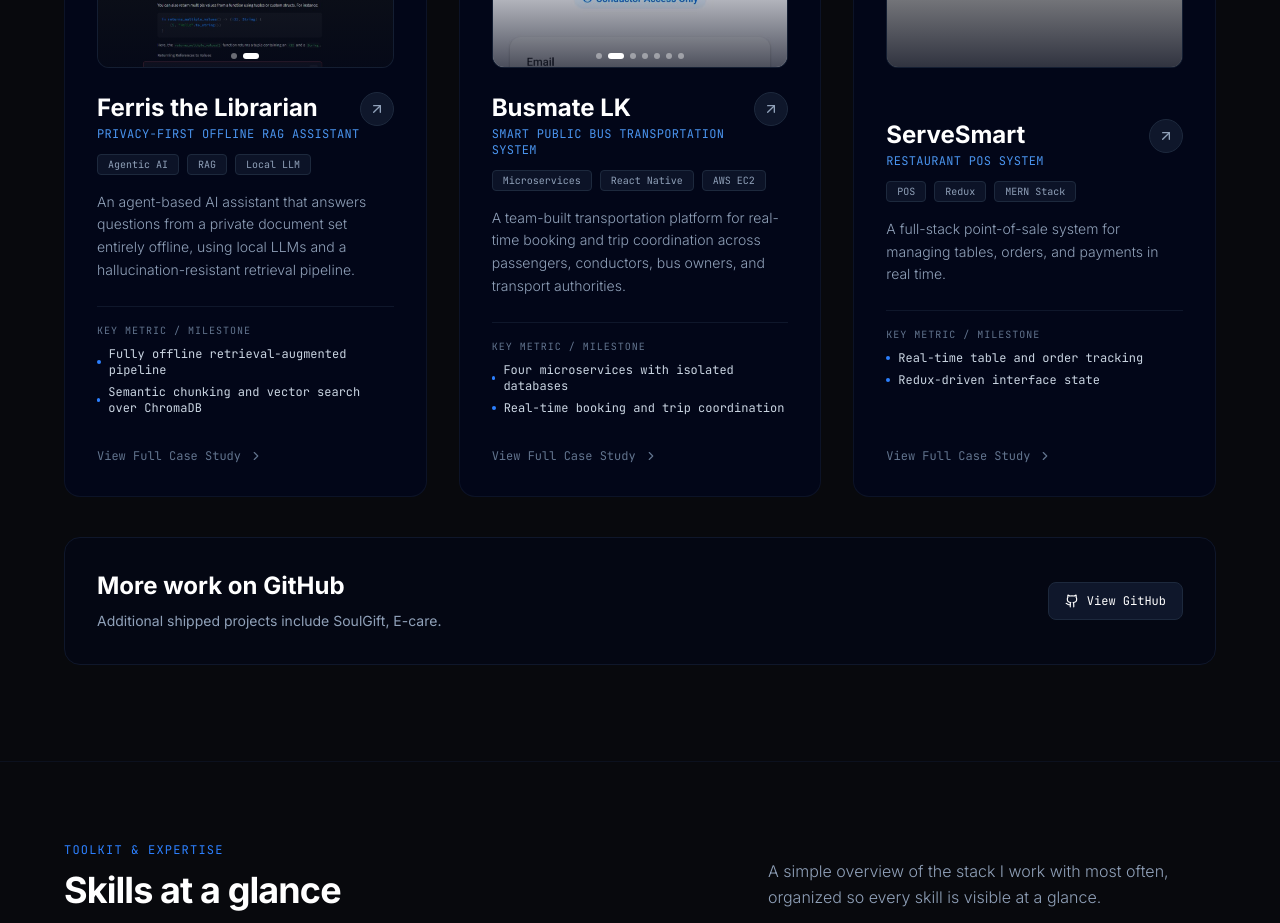
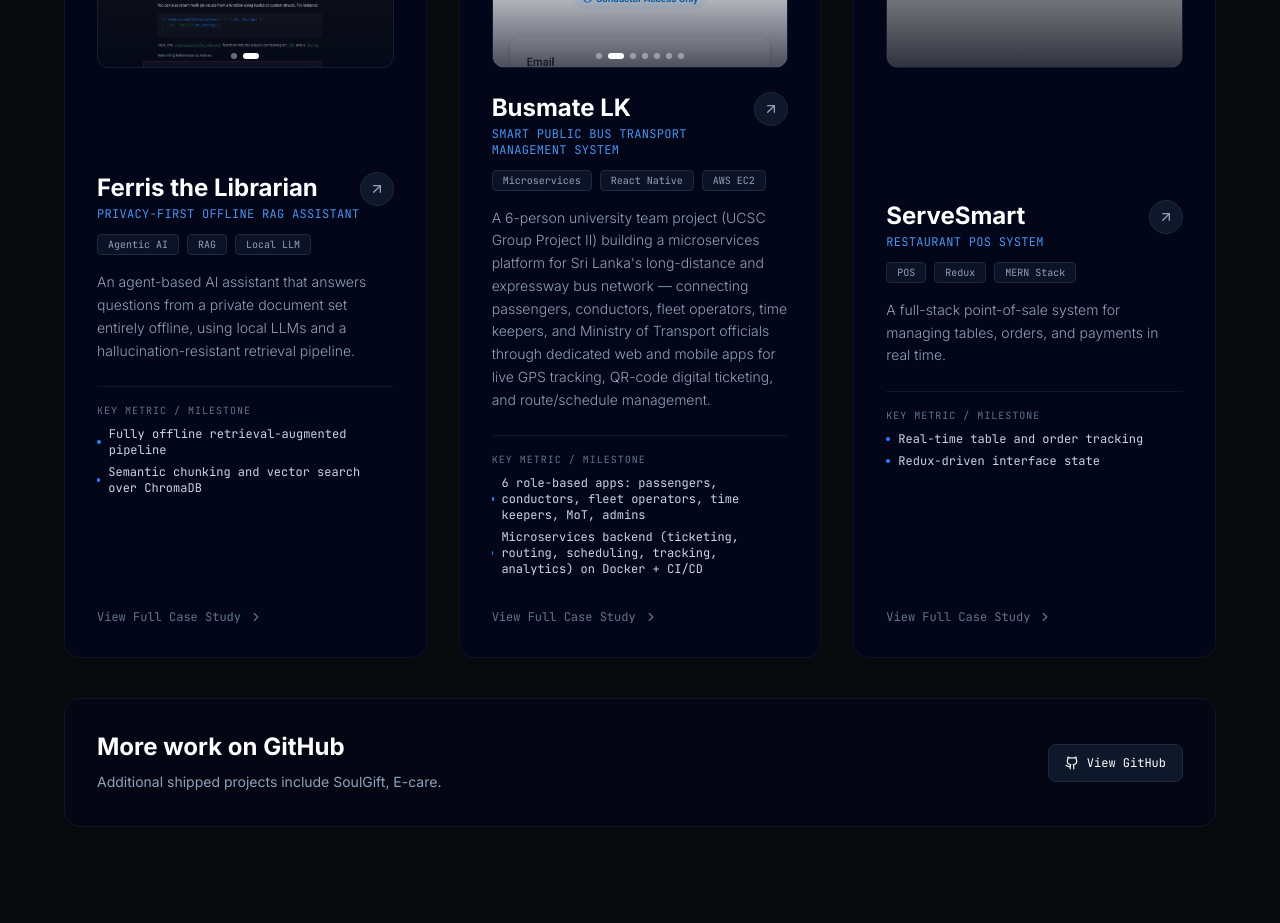
Before and after one commit to manusha0652/manusha-dev, a React (Vite) app: page /#/ in a window 1280 px wide. Shown: the part 3680-4603 px from the top of the page. Built offline with nearby package versions, Linux system fonts and the light colour scheme; grey boxes are pictures that could not be loaded.

Commit message:
added the  pictures of  project busmate lk

```diff
--- a/src/components/Projects.tsx
+++ b/src/components/Projects.tsx
@@ -2,7 +2,7 @@ import { useState } from "react";
 import { motion, AnimatePresence } from "motion/react";
 import { Project } from "../types";
 import { projects } from "../data";
-import { ArrowUpRight, Github, ChevronRight, Layers } from "lucide-react";
+import { ArrowUpRight, Github, ChevronRight, Layers, FileText } from "lucide-react";
 import ProjectImage from "./ProjectImage";
 
 export default function Projects() {
@@ -208,6 +208,16 @@ export default function Projects() {
                           <Github className="h-3.5 w-3.5" /> Code Repository
                         </a>
                       )}
+                      {selectedProject.links.report && (
+                        <a
+                          href={selectedProject.links.report}
+                          target="_blank"
+                          rel="noreferrer"
+                          className="px-4 py-2 rounded-lg bg-slate-900 hover:bg-slate-800 border border-slate-800 hover:border-slate-700 text-slate-300 hover:text-white transition-all text-xs font-mono flex items-center gap-2"
+                        >
+                          <FileText className="h-3.5 w-3.5" /> Project Report
+                        </a>
+                      )}
                     </div>
 
                     <button
--- a/src/content/projects/busmate-lk.ts
+++ b/src/content/projects/busmate-lk.ts
@@ -3,12 +3,12 @@ import { Project } from "../../types";
 export const project: Project = {
   id: "busmate-lk",
   title: "Busmate LK",
-  subtitle: "Smart Public Bus Transportation System",
-  description: "A team-built transportation platform for real-time booking and trip coordination across passengers, conductors, bus owners, and transport authorities.",
-  problem: "Public bus travel is still fragmented by manual coordination, limited seat visibility, and poor communication between passengers and operators.",
-  solution: "Built the conductor mobile app in React Native and contributed to the ticket management microservice in Spring Boot so teams could manage fares, seat availability, and trip assignment from a shared system.",
-  oneHardThing: "Implemented inter-service communication across four microservices with isolated databases, keeping the ticketing workflow consistent while the platform scaled on AWS EC2.",
-  techStack: ["Spring Boot", "React Native", "TypeScript", "Next.js", "Supabase (PostgreSQL)", "AWS EC2", "Tailwind CSS", "Docker"],
+  subtitle: "Smart Public Bus Transport Management System",
+  description: "A 6-person university team project (UCSC Group Project II) building a microservices platform for Sri Lanka's long-distance and expressway bus network — connecting passengers, conductors, fleet operators, time keepers, and Ministry of Transport officials through dedicated web and mobile apps for live GPS tracking, QR-code digital ticketing, and route/schedule management.",
+  problem: "A survey the team ran found that over 75% of Sri Lankan bus passengers struggle with public transport: no centralized way to look up routes, no real-time tracking so arrival times are a guess, and a cash-only, walk-up ticketing process that rules out advance booking. Operators had no digital tools for fleet, staff, or revenue management, and the Ministry of Transport had no unified view of ridership across operators.",
+  solution: "Owned the Conductor mobile app end to end in React Native — shift check-in, live GPS broadcast, and QR ticket issuing/validation — integrating it with the shared Spring Boot ticketing and location-tracking services that also power the Passenger app, Fleet Operator dashboards, Ministry of Transport portal, and Time Keeper portal.",
+  oneHardThing: "Kept the Conductor app's live GPS broadcast and QR ticket validation reliable against a backend split into independent Spring Boot microservices (ticketing, routing, scheduling, location tracking, analytics) communicating over REST, each containerized separately and deployed through GitHub Actions CI/CD.",
+  techStack: ["Spring Boot", "React Native", "TypeScript", "Next.js", "PostgreSQL", "Supabase", "AWS EC2", "Docker", "Tailwind CSS"],
   tags: ["Microservices", "React Native", "AWS EC2"],
   previewImage: "/projects/busmate-lk/1.jpeg",
   previewImages: [
@@ -23,12 +23,13 @@ export const project: Project = {
   previewIconKey: "bus",
   previewAccent: "blue",
   metrics: [
-    "Four microservices with isolated databases",
-    "Real-time booking and trip coordination",
-    "Conductor app and ticketing service ownership"
+    "6 role-based apps: passengers, conductors, fleet operators, time keepers, MoT, admins",
+    "Microservices backend (ticketing, routing, scheduling, tracking, analytics) on Docker + CI/CD",
+    "Conductor app owned end to end: UI and backend service integration"
   ],
   links: {
     github: "https://github.com/manusha0652",
+    report: "/projects/busmate-lk/final-report.pdf",
   },
-  designNotes: "Positioned as a practical system for a real transportation workflow: fast booking flows, clear operator screens, and service boundaries that keep distributed state manageable."
+  designNotes: "Positioned as a practical system for a real transportation workflow: fast booking flows, clear operator screens, and service boundaries that keep distributed state manageable across six distinct role-based interfaces."
 };
--- a/src/types.ts
+++ b/src/types.ts
@@ -16,6 +16,7 @@ export interface Project {
   links: {
     github?: string;
     live?: string;
+    report?: string; // Optional path under /public to a project report/doc PDF
   };
   designNotes: string; // Detail highlighting the UI/UX design choices and layout transitions
 }
```
Also changed, not shown: 1 other file (tests, documents, lock files or other folders).
